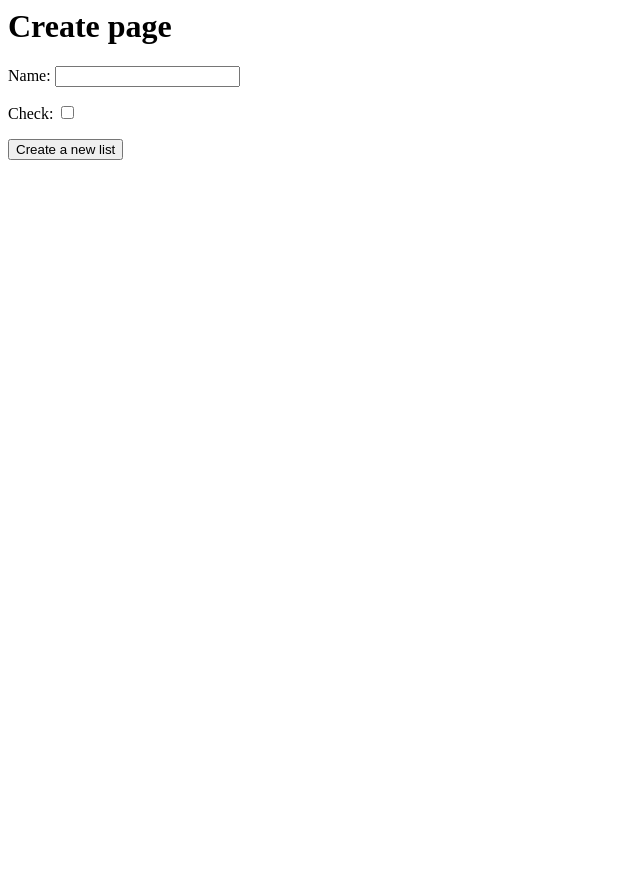
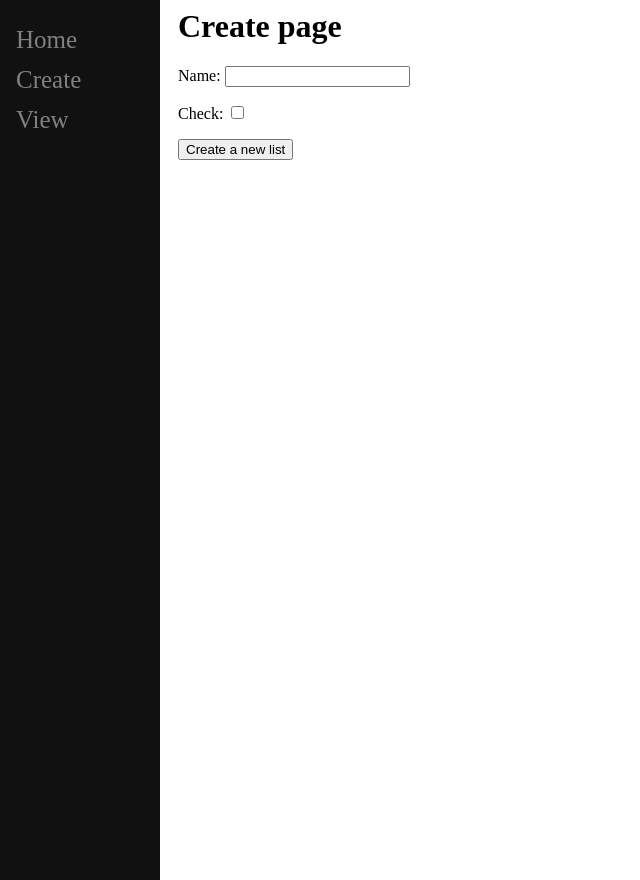
Before and after one commit to Omir85/django-tutorial, a Django app: page /create/ in a window 1280 px wide. Shown: the whole page, without its empty margins (0-640 px from the left). Run offline with Django 4.2, Linux system fonts and the light colour scheme.

Commit message:
Add a side bar with css

```diff
--- a/mysite/main/templates/main/base.html
+++ b/mysite/main/templates/main/base.html
@@ -1,9 +1,44 @@
 <html>
     <head>
+        <style type="text/css">
+            .sidenav {
+                height: 100%;
+                width: 160px;
+                position: fixed;
+                z-index: 1;
+                top: 0;
+                left: 0;
+                background-color: #111;
+                overflow-x: hidden;
+                padding-top: 20px;
+            }
+
+            .sidenav a {
+                padding: 6px 8px 6px 16px;
+                text-decoration: none;
+                font-size: 25px;
+                color: #818181;
+                display: block;
+            }
+
+            .sidenav a:hover {
+                color: #f1f1f1;
+            }
+
+            .main {
+                margin-left: 160px;
+                padding: 0px 10px;
+            }
+        </style>
         <title>My website</title>
     </head>
     <body>
-        <div id="content" name="content">
+        <div class="sidenav">
+            <a href="/home">Home</a>
+            <a href="/create">Create</a>
+            <a href="/2">View</a>
+        </div>
+        <div id="content" name="content" class="main">
             {% block content %}
             {% endblock %}
         </div>
```
